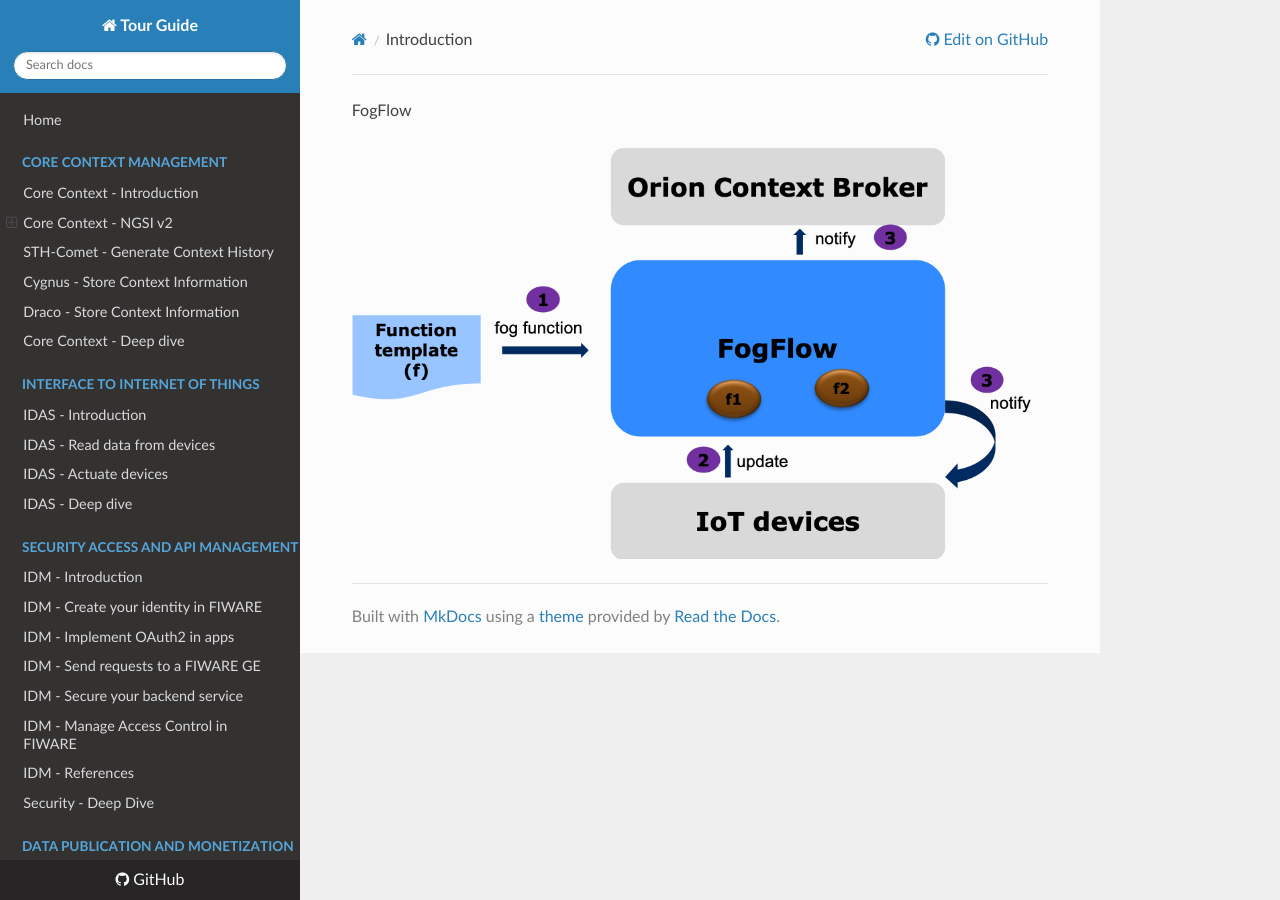
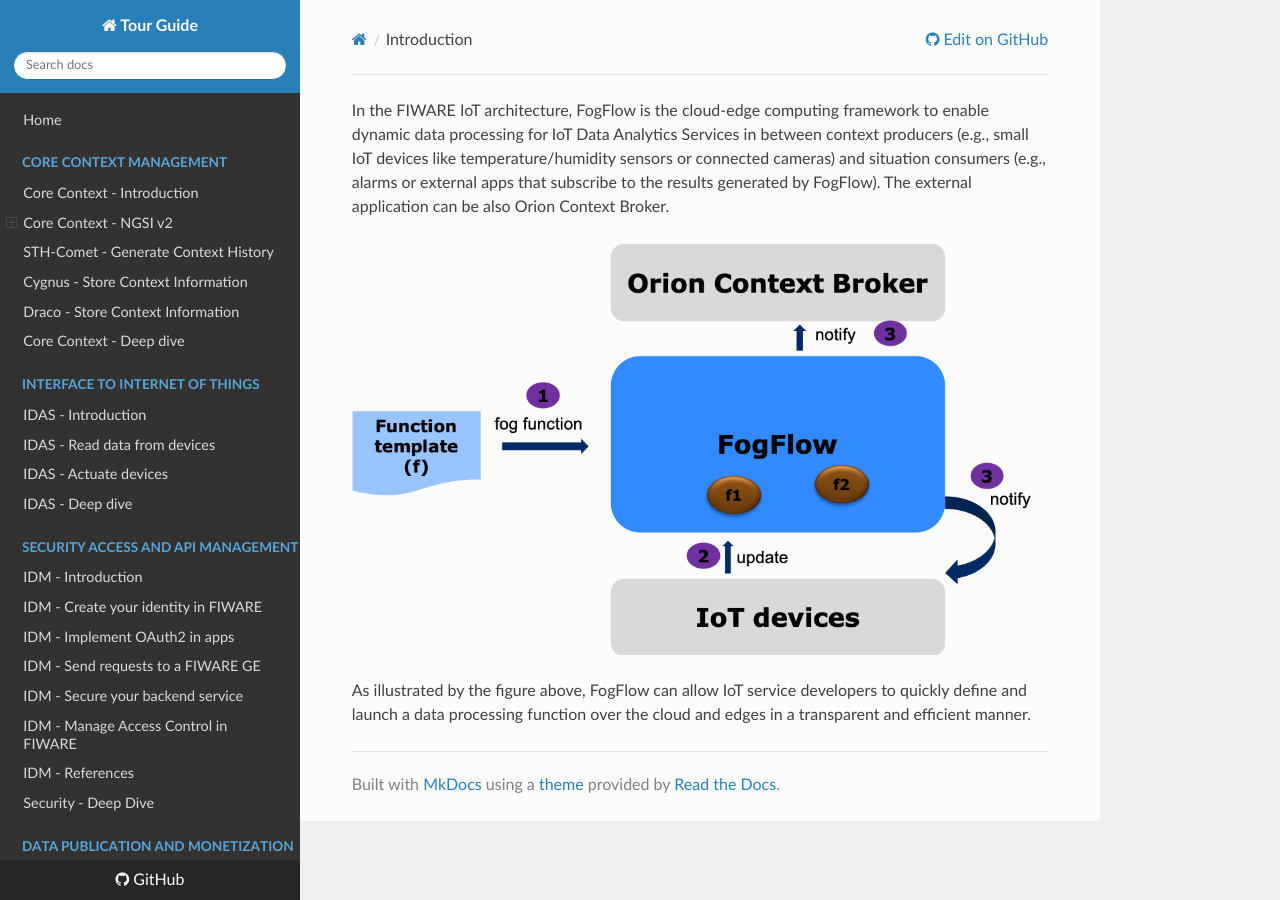
Before and after one commit to FIWARE-Ops/docs.TourGuide, an MkDocs documentation site: the page built from docs/processing/fogflow/introduction.md, in a window 1280 px wide. Built offline with MkDocs 1.6.1, drawn with Linux system fonts in a browser that asks for light colours; nearby versions of some CDN libraries; comment, search, counter and statistics services are not loaded; old or Windows-style settings are respelled for this version of MkDocs.

Commit message:
Update introduction.md

```diff
--- a/docs/processing/fogflow/introduction.md
+++ b/docs/processing/fogflow/introduction.md
@@ -1,4 +1,5 @@
-FogFlow
-
+In the FIWARE IoT architecture, FogFlow is the cloud-edge computing framework to enable dynamic data processing for IoT Data Analytics Services in between context producers (e.g., small IoT devices like temperature/humidity sensors or connected cameras) and situation consumers (e.g., alarms or external apps that subscribe to the results generated by FogFlow). The external application can be also Orion Context Broker.
 
 [![System View](images/systemview.png)](images/systemview.png)
+
+As illustrated by the figure above, FogFlow can allow IoT service developers to quickly define and launch a data processing function over the cloud and edges in a transparent and efficient manner.
```
